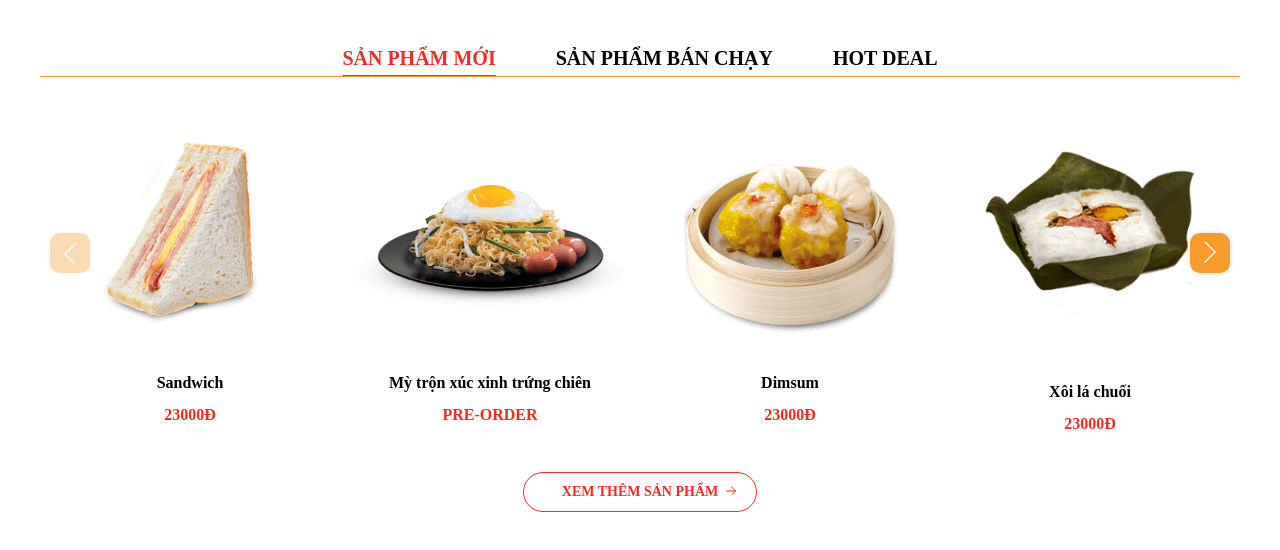
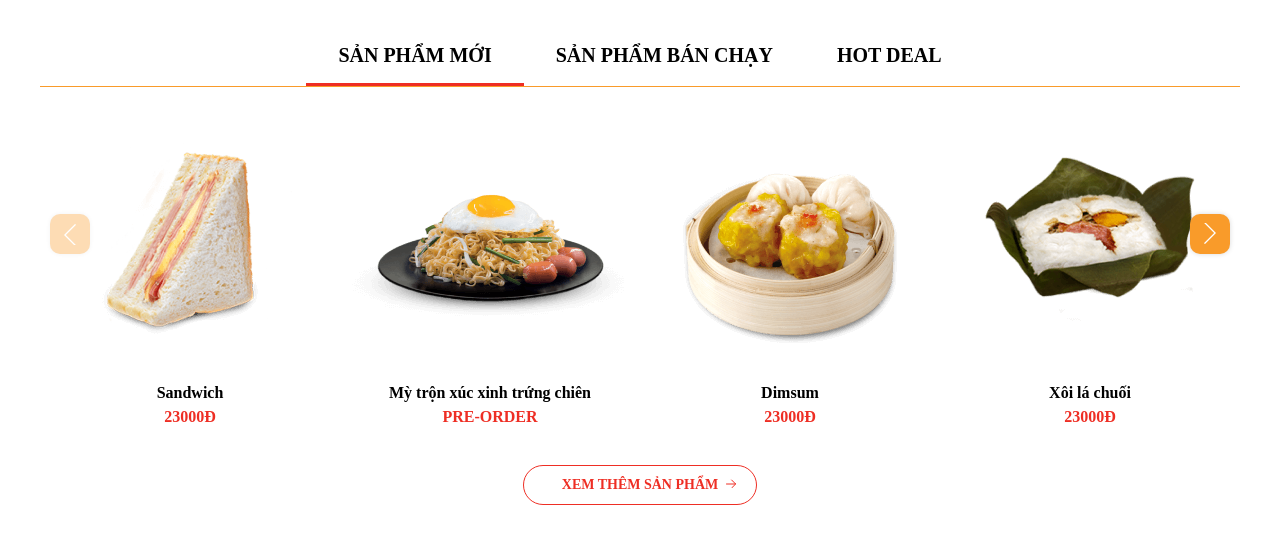
Before and after one commit to Huynhvuisme/test-demo, a website: page index.html in a window 1280 px wide. Drawn offline with nearby package versions, Linux system fonts and the light colour scheme.

Commit message:
second commit

```diff
--- a/css/style.css
+++ b/css/style.css
@@ -22,15 +22,11 @@ body {
     width: 70%;
     justify-content: center;
     margin: auto;
-    padding-top: 40px;
+    padding-top: 37px;
 }
 .product-new {
-    padding: 0 30px;
-}
-.product-new.product-active a {
-    color: #ee2e24;
-    text-decoration: underline;
-    text-underline-offset: 10px;
+    padding: 0px 32px;
+    padding-bottom: 10px;
 }
 .see-more {
     position: relative;
@@ -74,6 +70,7 @@ body {
     margin: auto;
     padding: 0 20px;
 }
+.product-new.product-active {border-bottom: 3px solid #ee2e24;}
 .list-product {
     border-top: 1px solid rgba(249, 155, 42, 1);
     position: relative;
@@ -87,6 +84,7 @@ body {
     line-height: 16px;
     text-align: center;
     color: #000000;
+    margin-bottom: 8px;
 }
 .price {
     font-family: 'Josefin Sans';
@@ -101,11 +99,6 @@ body {
 .see-more-product {
     margin-top: 40px;
 }
-.product-new a:hover {
-    color: #ee2e24;
-    text-decoration: underline;
-    text-underline-offset: 10px
-}
 .see-more:hover:before {
     right: 15px;
     transition: 0.5s;
@@ -113,7 +106,10 @@ body {
 .all-product  .swiper-button-next, .all-product  .swiper-rtl .swiper-button-prev {
     background: #F99B2A;
     box-shadow: 0px 0px 5px rgba(0, 0, 0, 0.15);
-    border-radius: 10px;height: 40px;width: 40px;
+    border-radius: 10px;
+    height: 40px;
+    width: 40px;
+    top: 44%;
 }
 .all-product  .swiper-button-next:after, .all-product  .swiper-rtl .swiper-button-prev:after {
     height: 22px;
@@ -136,10 +132,15 @@ body {
 .all-product  .swiper-button-prev, .all-product  .swiper-rtl .swiper-button-next{
     background: #F99B2A;
     box-shadow: 0px 0px 5px rgba(0, 0, 0, 0.15);
-    border-radius: 10px;height: 40px;width: 40px;
+    border-radius: 10px;
+    height: 40px;
+    width: 40px;
+    top: 44%;
 }
 .img-product img {
-    width: 100%;object-fit: cover;
+    width: 100%;
+    object-fit: cover;
+    max-height: 278px;
 }
 @media(max-width:991px){
 
```
